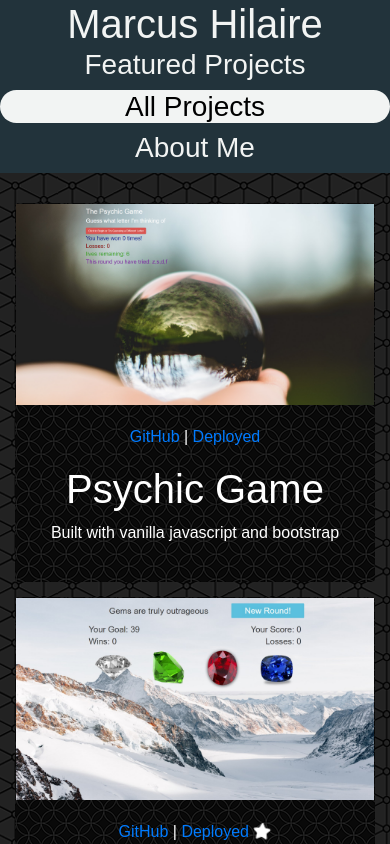
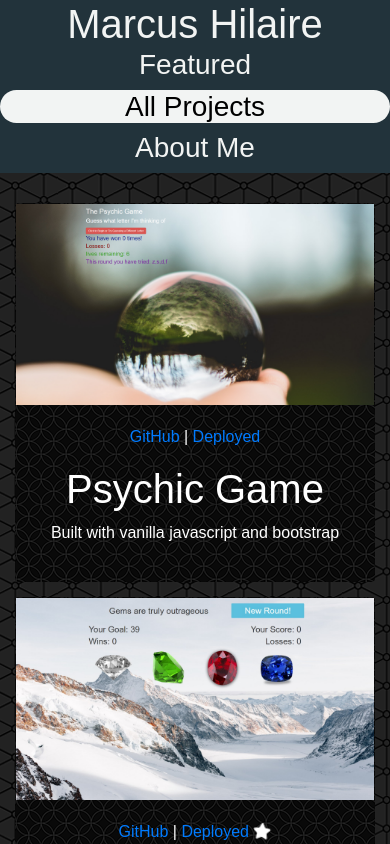
Before and after one commit to ETS-ReactNative4/react-portfolio, a React (Create React App) app: page / in a window 390 px wide. Shown: the top 844 px of the page. Built offline with nearby package versions, Linux system fonts and the light colour scheme.

Commit message:
media query for sticky nav

```diff
--- a/src/App.css
+++ b/src/App.css
@@ -85,6 +85,7 @@ body {
 .sticky + #content {
   padding-top: 70px;
 }
+
 @media (max-width: 415px) {
   .sticky + #content {
     padding-top: 155px;
@@ -98,6 +99,11 @@ body {
     z-index: 1;
     width: 100%;
     text-align: left;
+  }
+}
+@media (max-width: 767px) {
+  .sticky + #content {
+    padding-top: 155px;
   }
 }
 /* end of navbar css */
--- a/src/components/NavBar/NavBar.js
+++ b/src/components/NavBar/NavBar.js
@@ -9,7 +9,7 @@ const NavBar = props => (
           onClick={() => props.changeFocus("featured")}
           className="col-xs-12 col-md-4 navPill"
         >
-          Featured Projects
+          Featured
         </h3>
       )}
       {props.focus === "all" ? (
```
